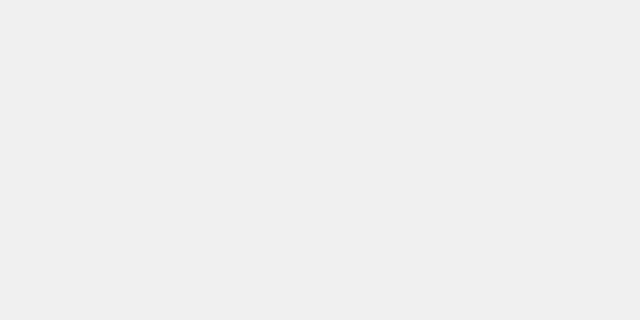
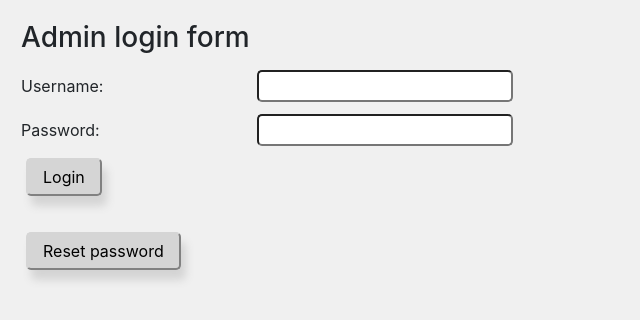
Before and after one commit to teodorcvijovic/artistic_workshop_scheduling_app, an Angular app in the folder frontend/: page /admin_login in a window 1280 px wide. Before the commit this address led to /. Shown: the top 320 px of the page, without its empty margins (0-640 px from the left). Built offline with nearby package versions, Linux system fonts and the light colour scheme.

Commit message:
add admin login page

```diff
--- /dev/null
+++ b/frontend/src/app/admin-login/admin-login.component.html
@@ -0,0 +1,33 @@
+<div>
+    <table>
+        <tr>
+            <td>
+                <h3>Admin login form</h3>
+            </td>
+        </tr>
+        <tr>
+            <td>Username:</td>
+            <td>
+                <input type='text' name='username' [(ngModel)]='username'>
+            </td>
+        </tr>
+        <tr>
+            <td>Password:</td>
+            <td>
+                <input type='password' name='password' [(ngModel)]='password'>
+            </td>
+        </tr>
+        <tr>
+            <td colspan='2'>
+                <button (click)='login()'>Login</button>
+            </td>
+        </tr>
+        <br>
+        <tr>
+            <td colspan='2'>
+                <button (click)='resetPassword()'>Reset password</button>
+            </td>
+        </tr>
+    </table>
+    <span style='color: red'>{{error}}</span><br>
+</div>
--- /dev/null
+++ b/frontend/src/app/admin-login/admin-login.component.ts
@@ -0,0 +1,65 @@
+import { Component, OnInit } from '@angular/core';
+import { Router } from '@angular/router';
+import { UserService } from '../services/user.service';
+import { SessionUtil } from '../utils/sessionutil';
+
+@Component({
+  selector: 'app-admin-login',
+  templateUrl: './admin-login.component.html',
+  styleUrls: ['./admin-login.component.css']
+})
+export class AdminLoginComponent implements OnInit {
+
+  constructor(
+    private router: Router,
+    private userService: UserService
+  ) { }
+
+  ngOnInit(): void {
+  }
+
+  /****** fields *******/
+
+  username: string
+  password: string
+  error: string
+
+  /****** methods ******/
+
+  login() {
+    if (!this.username) {
+      this.error = 'Username is missing.'
+      return
+    }
+    else if (!this.password) {
+      this.error = 'Password is missing.'
+      return
+    }
+
+    this.userService.login(this.username, this.password).subscribe({
+      next: (data:any) => {
+          let jwtToken = data.jwt_token
+          let user = JSON.parse(data.user)
+
+          SessionUtil.putJWT(jwtToken)
+          SessionUtil.putUser(user)
+          this.error = ''
+
+          // window.location.reload()
+          this.router.navigate(['/users'])
+      },
+      error: error => {
+        this.error = error.error.message
+      }
+    })
+  }
+
+  // logout() {
+  //   SessionUtil.clear()
+  // }
+
+  resetPassword() {
+    this.router.navigate(['/reset_password'])
+  }
+
+}
--- a/frontend/src/app/app-routing.module.ts
+++ b/frontend/src/app/app-routing.module.ts
@@ -2,6 +2,7 @@ import { NgModule } from '@angular/core';
 import { RouterModule, Routes } from '@angular/router';
 import { AdminAddUserComponent } from './admin-add-user/admin-add-user.component';
 import { AdminListUsersComponent } from './admin-list-users/admin-list-users.component';
+import { AdminLoginComponent } from './admin-login/admin-login.component';
 import { HomeComponent } from './home/home.component';
 import { LoginComponent } from './login/login.component';
 import { PasswordChangeComponent } from './password-change/password-change.component';
@@ -22,6 +23,7 @@ const routes: Routes = [
   {path: 'requests', component: RegistrationRequestsComponent},
   {path: 'users', component: AdminListUsersComponent},
   {path: 'add_user', component: AdminAddUserComponent},
+  {path: 'admin_login', component: AdminLoginComponent},
 
   // home
   {path: '', redirectTo: 'home', pathMatch: 'full' },
--- a/frontend/src/app/app.module.ts
+++ b/frontend/src/app/app.module.ts
@@ -17,6 +17,7 @@ import { PasswordChangeComponent } from './password-change/password-change.compo
 import { NavbarComponent } from './navbar/navbar.component';
 import { AdminListUsersComponent } from './admin-list-users/admin-list-users.component';
 import { AdminAddUserComponent } from './admin-add-user/admin-add-user.component';
+import { AdminLoginComponent } from './admin-login/admin-login.component';
 
 @NgModule({
   declarations: [
@@ -30,7 +31,8 @@ import { AdminAddUserComponent } from './admin-add-user/admin-add-user.component
     PasswordChangeComponent,
     NavbarComponent,
     AdminListUsersComponent,
-    AdminAddUserComponent
+    AdminAddUserComponent,
+    AdminLoginComponent
   ],
   imports: [
     BrowserModule,
--- a/frontend/src/app/navbar/navbar.component.html
+++ b/frontend/src/app/navbar/navbar.component.html
@@ -3,6 +3,8 @@
       <a *ngIf='!logged' class="navbar-brand navbar-link" href="/login">Login</a>
       <a *ngIf='logged' class="navbar-brand navbar-link" (click)="logout()">Logout</a>
       <a *ngIf='logged' class="navbar-brand navbar-link" href="/password_change">Change password</a>
+
+      <!-- user routes -->
       <a *ngIf='!isAdmin' class="navbar-brand navbar-link" href="/">Home</a>
 
       <!-- admin routes -->
```
Also changed, not shown: frontend/src/app/admin-login/admin-login.component.css (added), 1 other file (tests, documents, lock files or other folders).
